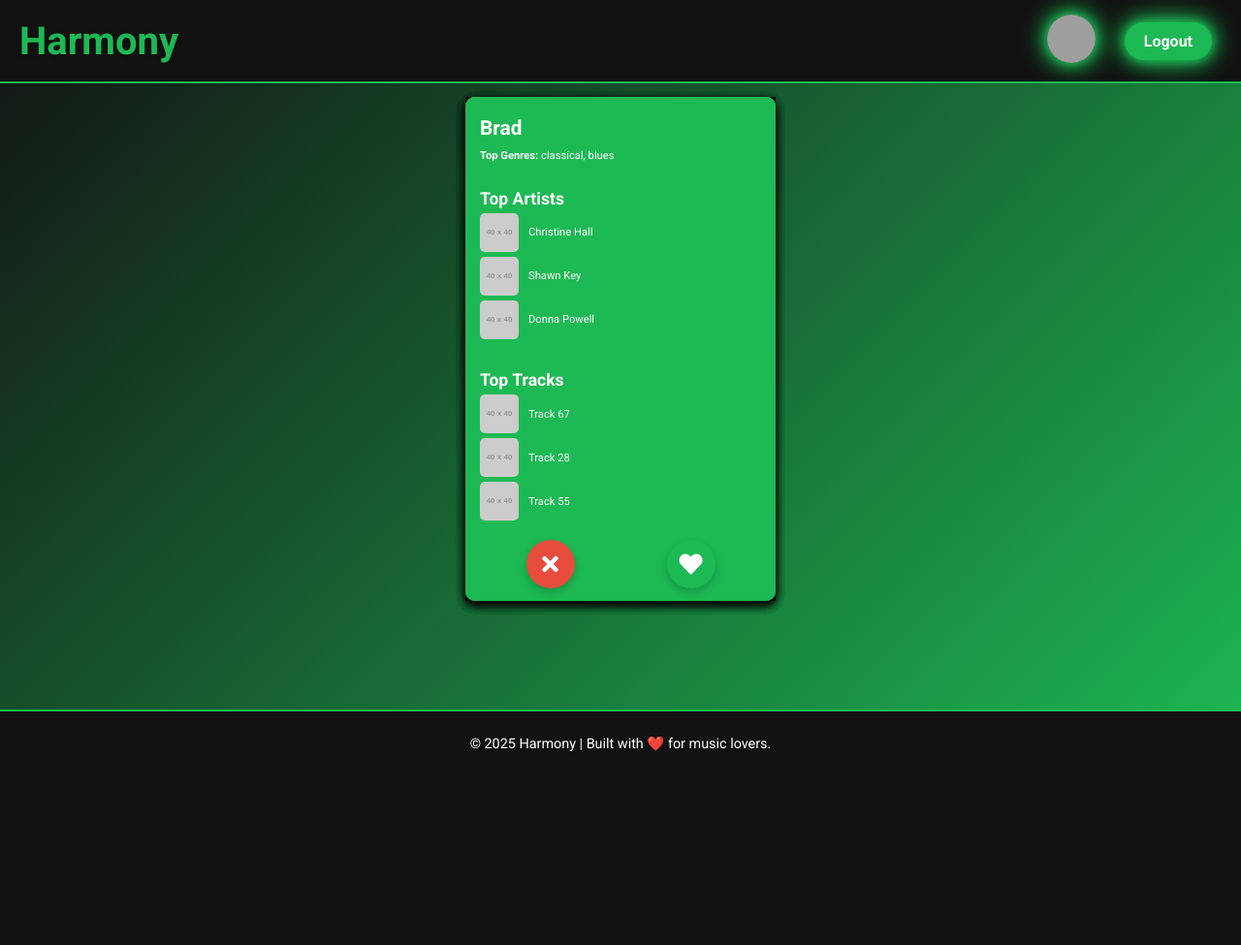
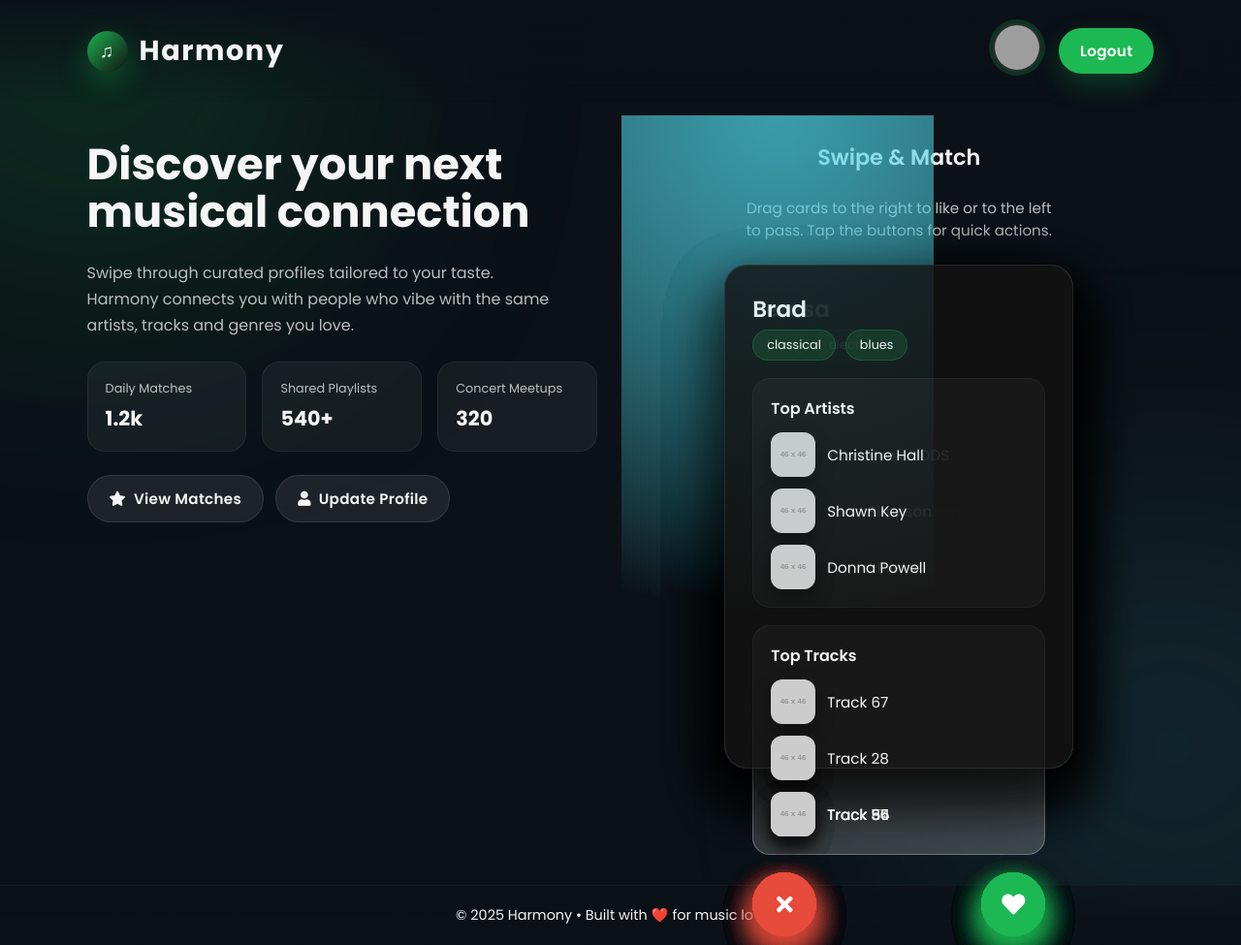
Before and after one commit to fatihcatalcam/Harmony, a Flask app: page /find-profiles in a window 1280 px wide. Shown: the whole page at 97% size. Before the commit the page ends 775 px from the top, so only its background shows below. Run offline with Flask 3, Linux system fonts and the light colour scheme; a user stored in the database is signed in; data comes from the database, SQL or seed files in the repository; grey boxes labelled with a size stand in for pictures from a placeholder-image service; some libraries are stand-ins or nearby versions; grey boxes are pictures that could not be loaded.

Commit message:
Refine find profiles page layout

```diff
--- a/templates/match.html
+++ b/templates/match.html
@@ -4,199 +4,404 @@
   <meta charset="UTF-8" />
   <meta name="viewport" content="width=device-width, initial-scale=1.0" />
   <title>Harmony - Find Profiles</title>
-  <!-- Font Awesome & Google Fonts -->
+  <link href="https://fonts.googleapis.com/css2?family=Poppins:wght@300;400;500;600;700&display=swap" rel="stylesheet" />
   <link href="https://cdnjs.cloudflare.com/ajax/libs/font-awesome/5.15.3/css/all.min.css" rel="stylesheet" />
-  <link href="https://fonts.googleapis.com/css2?family=Roboto:wght@400;700&display=swap" rel="stylesheet" />
-  <!-- Interact.js CDN -->
   <script src="https://cdn.jsdelivr.net/npm/interactjs/dist/interact.min.js"></script>
   <style>
-    /* Genel Stil */
-    body {
-      font-family: 'Roboto', sans-serif;
-      background: linear-gradient(135deg, #121212, #1db954);
-      color: #fff;
+    :root {
+      --primary: #1db954;
+      --primary-dark: #169943;
+      --background: #0b1117;
+      --card: rgba(18, 18, 18, 0.92);
+      --card-border: rgba(255, 255, 255, 0.08);
+      --text: #f5f5f5;
+      --muted: rgba(245, 245, 245, 0.75);
+      --accent: #4dd0e1;
+      --gradient: linear-gradient(135deg, rgba(29, 185, 84, 0.95), rgba(18, 18, 18, 0.95));
+    }
+
+    * {
+      box-sizing: border-box;
       margin: 0;
       padding: 0;
+    }
+
+    body {
+      font-family: 'Poppins', sans-serif;
+      background: var(--background);
+      color: var(--text);
+      min-height: 100vh;
       display: flex;
       flex-direction: column;
-      min-height: 100vh;
+      position: relative;
       overflow-x: hidden;
     }
+
+    body::before,
+    body::after {
+      content: "";
+      position: fixed;
+      width: 420px;
+      height: 420px;
+      border-radius: 50%;
+      filter: blur(140px);
+      z-index: -2;
+      opacity: 0.55;
+    }
+
+    body::before {
+      background: rgba(29, 185, 84, 0.5);
+      top: -160px;
+      left: -120px;
+    }
+
+    body::after {
+      background: rgba(77, 208, 225, 0.35);
+      bottom: -180px;
+      right: -140px;
+    }
+
     header {
-      background: #121212;
-      padding: 15px 20px;
+      width: 100%;
+      padding: 24px 7vw;
       display: flex;
       justify-content: space-between;
       align-items: center;
-      border-bottom: 2px solid #1db954;
-      width: 100%;
-      position: fixed;
+      position: sticky;
       top: 0;
-      left: 0;
-      z-index: 1000;
+      z-index: 10;
+      background: linear-gradient(180deg, rgba(11, 17, 23, 0.92) 0%, rgba(11, 17, 23, 0) 100%);
+      backdrop-filter: blur(18px);
     }
-    header h1 {
-      margin: 0;
-      font-size: 2.5rem;
-      color: #1db954;
-      text-shadow: 0 2px 5px rgba(0, 0, 0, 0.3);
+
+    .logo {
+      font-size: 1.8rem;
+      font-weight: 700;
+      letter-spacing: 1.5px;
+      display: inline-flex;
+      align-items: center;
+      gap: 12px;
+      color: var(--text);
+      text-decoration: none;
     }
+
+    .logo span {
+      display: inline-flex;
+      align-items: center;
+      justify-content: center;
+      width: 42px;
+      height: 42px;
+      border-radius: 50%;
+      background: var(--gradient);
+      box-shadow: 0 10px 30px rgba(29, 185, 84, 0.35);
+      font-size: 1.2rem;
+    }
+
     .header-right {
       display: flex;
       align-items: center;
-      gap: 10px;
-      transform: translateX(-50px);
+      gap: 18px;
     }
-    header img {
+
+    .profile-thumb {
       width: 50px;
       height: 50px;
       border-radius: 50%;
+      border: 2px solid rgba(255, 255, 255, 0.12);
+      object-fit: cover;
+      box-shadow: 0 0 0 4px rgba(29, 185, 84, 0.2);
+      transition: transform 0.3s ease, box-shadow 0.3s ease;
       cursor: pointer;
-      box-shadow: 0 0 10px #1db954, 0 0 20px #1db954, 0 0 30px #1db954;
-      transition: transform 0.3s ease, box-shadow 0.3s ease;
-      transform: translateX(-20px);
     }
-    header img:hover {
-      transform: scale(1.1) translateX(-20px);
-      box-shadow: 0 0 20px #1db954, 0 0 40px #1db954, 0 0 60px #1db954;
+
+    .profile-thumb:hover {
+      transform: scale(1.06);
+      box-shadow: 0 0 0 6px rgba(29, 185, 84, 0.35);
     }
-    .neon-profile {
-      width: 50px;
-      height: 50px;
-      border-radius: 50%;
-      cursor: pointer;
-      box-shadow: 0 0 10px #1db954, 0 0 20px #1db954, 0 0 30px #1db954;
-      transition: transform 0.3s ease, box-shadow 0.3s ease;
+
+    .btn {
+      display: inline-flex;
+      align-items: center;
+      justify-content: center;
+      gap: 8px;
+      padding: 12px 22px;
+      background: var(--primary);
+      color: #fff;
+      font-size: 0.95rem;
+      border-radius: 999px;
+      text-decoration: none;
+      font-weight: 600;
+      letter-spacing: 0.02em;
+      transition: transform 0.3s ease, box-shadow 0.3s ease, background 0.3s ease;
+      box-shadow: 0 12px 28px rgba(29, 185, 84, 0.25);
+      position: relative;
+      overflow: hidden;
     }
-    .neon-profile:hover {
-      transform: scale(1.1);
-      box-shadow: 0 0 20px #1db954, 0 0 40px #1db954, 0 0 60px #1db954;
+
+    .btn::after {
+      content: "";
+      position: absolute;
+      inset: 0;
+      background: linear-gradient(120deg, transparent, rgba(255, 255, 255, 0.25), transparent);
+      transform: translateX(-120%);
+      transition: transform 0.6s ease;
     }
-    .btn.neon-logout {
-      padding: 10px 20px;
-      background: #1db954;
-      color: #fff;
-      border-radius: 30px;
-      font-size: 1rem;
-      text-decoration: none;
-      font-weight: bold;
-      transition: background 0.3s ease, transform 0.3s ease, box-shadow 0.3s ease;
-      box-shadow: 0 0 10px #1db954, 0 0 20px #1db954, 0 0 30px #1db954;
+
+    .btn:hover::after {
+      transform: translateX(120%);
     }
-    .btn.neon-logout:hover {
-      background: #1aa34a;
-      transform: scale(1.1);
-      box-shadow: 0 0 20px #1db954, 0 0 40px #1db954, 0 0 60px #1db954;
+
+    .btn:hover {
+      transform: translateY(-2px) scale(1.02);
+      background: var(--primary-dark);
     }
-    .btn {
-      padding: 10px 20px;
-      background: #1db954;
-      color: #fff;
-      border-radius: 30px;
-      font-size: 1rem;
-      text-decoration: none;
-      font-weight: bold;
-      transition: background 0.3s ease, transform 0.3s ease;
-      box-shadow: 0 4px 10px rgba(0, 0, 0, 0.2);
+
+    .btn.secondary {
+      background: rgba(255, 255, 255, 0.08);
+      color: var(--text);
+      box-shadow: none;
+      border: 1px solid rgba(255, 255, 255, 0.1);
     }
-    .btn:hover {
-      background: #1aa34a;
-      transform: scale(1.05);
+
+    .btn.secondary:hover {
+      background: rgba(255, 255, 255, 0.12);
     }
+
+    main {
+      flex: 1;
+      padding: 40px 7vw 120px;
+      display: grid;
+      grid-template-columns: repeat(auto-fit, minmax(280px, 1fr));
+      gap: 48px;
+      align-items: start;
+    }
+
+    .match-intro {
+      display: flex;
+      flex-direction: column;
+      gap: 24px;
+    }
+
+    .match-intro h1 {
+      font-size: clamp(2rem, 3.5vw, 3rem);
+      line-height: 1.1;
+    }
+
+    .match-intro p {
+      color: var(--muted);
+      line-height: 1.7;
+      max-width: 480px;
+    }
+
+    .match-stats {
+      display: grid;
+      grid-template-columns: repeat(auto-fit, minmax(140px, 1fr));
+      gap: 16px;
+    }
+
+    .stat-card {
+      background: rgba(255, 255, 255, 0.05);
+      padding: 18px;
+      border-radius: 18px;
+      border: 1px solid rgba(255, 255, 255, 0.06);
+      display: flex;
+      flex-direction: column;
+      gap: 6px;
+    }
+
+    .stat-card span {
+      font-size: 0.8rem;
+      color: var(--muted);
+    }
+
+    .stat-card strong {
+      font-size: 1.3rem;
+    }
+
+    .match-controls {
+      display: flex;
+      gap: 12px;
+      flex-wrap: wrap;
+    }
+
+    .cards-wrapper {
+      display: flex;
+      flex-direction: column;
+      align-items: center;
+      gap: 24px;
+    }
+
+    .cards-wrapper h2 {
+      font-size: 1.4rem;
+      font-weight: 600;
+    }
+
+    .cards-wrapper p {
+      color: var(--muted);
+      font-size: 0.95rem;
+      text-align: center;
+      max-width: 320px;
+    }
+
     .container {
       position: relative;
-      width: 320px;
+      width: clamp(280px, 32vw, 360px);
       height: 520px;
-      margin: 100px auto 0;
-      background: #121212;
+      perspective: 1200px;
     }
+
     .card {
       position: absolute;
-      top: 0;
-      left: 0;
-      width: 100%;
-      height: 100%;
-      background-color: #1db954;
-      border-radius: 10px;
-      box-shadow: 0 4px 10px rgba(0,0,0,0.3);
-      color: #fff;
-      padding: 15px;
-      box-sizing: border-box;
-      overflow: hidden;
+      inset: 0;
+      background: var(--card);
+      border: 1px solid var(--card-border);
+      border-radius: 24px;
+      box-shadow: 0 25px 60px rgba(0, 0, 0, 0.45);
+      padding: 28px;
       display: flex;
       flex-direction: column;
-      justify-content: space-between;
+      gap: 18px;
       touch-action: none;
     }
+
+    .card::before {
+      content: "";
+      position: absolute;
+      inset: -30% 40% auto -30%;
+      height: 140%;
+      background: radial-gradient(circle at top, rgba(77, 208, 225, 0.25), transparent 70%);
+      opacity: 0.6;
+      pointer-events: none;
+    }
+
     .card h2 {
-      margin: 5px 0;
-      font-size: 1.3em;
+      font-size: 1.45rem;
+      margin-bottom: 4px;
     }
+
     .card p {
-      font-size: 0.7em;
-      margin: 5px 0;
-      word-wrap: break-word;
+      font-size: 0.95rem;
+      color: var(--muted);
     }
-    .top-artists, .top-tracks {
-      margin: 5px 0;
+
+    .card-section {
+      background: rgba(255, 255, 255, 0.03);
+      border-radius: 18px;
+      padding: 18px;
+      border: 1px solid rgba(255, 255, 255, 0.04);
+      display: flex;
+      flex-direction: column;
+      gap: 12px;
     }
-    .top-artists h3, .top-tracks h3 {
-      font-size: 1.1em;
-      margin-bottom: 5px;
+
+    .card-section h3 {
+      font-size: 1rem;
+      font-weight: 600;
     }
-    .artist, .song {
+
+    .artist,
+    .song {
       display: flex;
       align-items: center;
-      margin: 5px 0;
+      gap: 12px;
     }
-    .artist img, .song img {
-      width: 40px;
-      height: 40px;
-      border-radius: 5px;
-      margin-right: 10px;
+
+    .artist img,
+    .song img {
+      width: 46px;
+      height: 46px;
+      border-radius: 12px;
+      object-fit: cover;
+      box-shadow: 0 8px 18px rgba(0, 0, 0, 0.35);
     }
+
+    .artist p,
+    .song p {
+      font-size: 0.95rem;
+      color: var(--text);
+    }
+
+    .tags {
+      display: flex;
+      flex-wrap: wrap;
+      gap: 10px;
+    }
+
+    .tag {
+      padding: 6px 14px;
+      border-radius: 999px;
+      background: rgba(29, 185, 84, 0.15);
+      color: var(--text);
+      font-size: 0.8rem;
+      border: 1px solid rgba(29, 185, 84, 0.25);
+    }
+
     .actions {
+      margin-top: auto;
       display: flex;
-      justify-content: space-around;
-      margin-top: 10px;
+      justify-content: space-between;
+      align-items: center;
+      gap: 18px;
     }
+
     .actions button {
-      background-color: #191414;
+      width: 66px;
+      height: 66px;
+      border-radius: 50%;
       border: none;
-      border-radius: 50%;
-      width: 50px;
-      height: 50px;
+      display: inline-flex;
+      align-items: center;
+      justify-content: center;
+      font-size: 1.5rem;
+      cursor: pointer;
+      transition: transform 0.3s ease, box-shadow 0.3s ease;
+      color: #fff;
+    }
+
+    .actions button.pass {
+      background: rgba(231, 76, 60, 0.9);
+      box-shadow: 0 12px 30px rgba(231, 76, 60, 0.35);
+    }
+
+    .actions button.like {
+      background: rgba(29, 185, 84, 0.92);
+      box-shadow: 0 12px 30px rgba(29, 185, 84, 0.35);
+    }
+
+    .actions button:hover {
+      transform: translateY(-4px) scale(1.05);
+    }
+
+    .no-profiles {
       display: flex;
+      flex-direction: column;
+      align-items: center;
       justify-content: center;
-      align-items: center;
-      cursor: pointer;
-      transition: background-color 0.3s ease, transform 0.3s ease;
+      gap: 14px;
+      text-align: center;
+      background: rgba(255, 255, 255, 0.05);
+      border-radius: 24px;
+      padding: 40px 32px;
+      border: 1px solid rgba(255, 255, 255, 0.06);
     }
-    .actions button i {
-      font-size: 1.5em;
+
+    .no-profiles h2 {
+      font-size: 1.6rem;
+      color: var(--primary);
     }
-    .actions button.pass {
-      background-color: #e74c3c;
+
+    .no-profiles p {
+      color: var(--muted);
     }
-    .actions button.like {
-      background-color: #1db954;
-    }
-    .actions button:hover {
-      transform: scale(1.1);
-    }
+
     footer {
       text-align: center;
-      padding: 10px 0;
+      padding: 20px 0;
       font-size: 0.9rem;
-      background: #121212;
-      border-top: 2px solid #1db954;
-      width: 100%;
-      position: fixed;
-      bottom: 0;
-      left: 0;
-      z-index: 1000;
+      background: linear-gradient(0deg, rgba(11, 17, 23, 0.95), rgba(11, 17, 23, 0.65));
+      border-top: 1px solid rgba(255, 255, 255, 0.04);
     }
-    /* Animasyonlar */
+
     @keyframes growHeart {
       0% {
         transform: translate(-50%, -50%) scale(0);
@@ -211,6 +416,7 @@
         opacity: 0;
       }
     }
+
     .heart-animation {
       position: fixed;
       top: 50%;
@@ -222,6 +428,7 @@
       z-index: 2000;
       animation: growHeart 1s ease-in-out forwards;
     }
+
     @keyframes growMatch {
       0% {
         transform: translate(-50%, -50%) scale(0);
@@ -236,6 +443,7 @@
         opacity: 0;
       }
     }
+
     .match-animation {
       position: fixed;
       top: 50%;
@@ -248,6 +456,7 @@
       z-index: 2000;
       animation: growMatch 1s ease-in-out forwards;
     }
+
     @keyframes growCross {
       0% {
         transform: translate(-50%, -50%) scale(0);
@@ -262,6 +471,7 @@
         opacity: 0;
       }
     }
+
     .cross-animation {
       position: fixed;
       top: 50%;
@@ -273,80 +483,113 @@
       z-index: 2000;
       animation: growCross 1s ease-in-out forwards;
     }
-    .no-profiles-message {
-      display: flex;
-      flex-direction: column;
-      align-items: center;
-      justify-content: center;
-      height: 100%;
-      text-align: center;
-      padding: 20px;
-      color: #f5f5f5;
+
+    @media (max-width: 960px) {
+      main {
+        padding: 32px 6vw 100px;
+        gap: 36px;
       }
-    .no-profiles-message h2 {
-      margin-bottom: 10px;
-      font-size: 1.8rem;
-      color: #1db954;
+
+      .cards-wrapper {
+        order: -1;
       }
-    .no-profiles-message p {
-      font-size: 1rem;
-      color: #e0e0e0;
+
+      header {
+        padding: 20px 6vw;
+      }
     }
   </style>
 </head>
 <body>
   <header>
-    <h1><a href="/index1" style="text-decoration: none; color: inherit;">Harmony</a></h1>
+    <a href="/index1" class="logo"><span>♫</span>Harmony</a>
     <div class="header-right">
       <a href="/profile">
-        <img id="profile-pic" class="neon-profile" src="{{ profile_picture_url or 'https://placehold.co/50x50' }}" alt="Profile Picture">
+        <img id="profile-pic" class="profile-thumb" src="{{ profile_picture_url or 'https://placehold.co/50x50' }}" alt="Profile Picture">
       </a>
-      <a href="/logout" id="logout-btn" class="btn neon-logout">Logout</a>
+      <a href="/logout" id="logout-btn" class="btn">Logout</a>
     </div>
   </header>
 
+  <main>
+    <section class="match-intro">
+      <h1>Discover your next musical connection</h1>
+      <p>Swipe through curated profiles tailored to your taste. Harmony connects you with people who vibe with the same artists, tracks and genres you love.</p>
+      <div class="match-stats">
+        <div class="stat-card">
+          <span>Daily Matches</span>
+          <strong>1.2k</strong>
+        </div>
+        <div class="stat-card">
+          <span>Shared Playlists</span>
+          <strong>540+</strong>
+        </div>
+        <div class="stat-card">
+          <span>Concert Meetups</span>
+          <strong>320</strong>
+        </div>
+      </div>
+      <div class="match-controls">
+        <a href="/check-matches" class="btn secondary"><i class="fas fa-star"></i> View Matches</a>
+        <a href="/profile" class="btn secondary"><i class="fas fa-user"></i> Update Profile</a>
+      </div>
+    </section>
+
+    <section class="cards-wrapper">
+      <h2>Swipe &amp; Match</h2>
+      <p>Drag cards to the right to like or to the left to pass. Tap the buttons for quick actions.</p>
       <div class="container">
         <div id="profiles-container">
           {% if no_profiles %}
-        <div class="no-profiles-message">
+            <div class="no-profiles">
               <h2>No more profiles to explore</h2>
               <p>You've seen everyone for now. Check back later for new matches!</p>
             </div>
           {% else %}
             {% for profile in profiles %}
               <div class="card" data-id="{{ profile.id }}">
+                <div>
                   <h2>{{ profile.display_name }}</h2>
-            <p><strong>Top Genres:</strong> {{ (profile.genres or [])[:5] | join(', ') }}</p>
-            <div class="top-artists">
+                  {% if profile.genres %}
+                    <div class="tags">
+                      {% for genre in (profile.genres or [])[:5] %}
+                        <span class="tag">{{ genre }}</span>
+                      {% endfor %}
+                    </div>
+                  {% endif %}
+                </div>
+                <div class="card-section">
                   <h3>Top Artists</h3>
                   {% for artist in (profile.top_artists or [])[:3] %}
                     <div class="artist">
-                  <img src="{{ artist.image or 'https://placehold.co/40x40' }}" alt="{{ artist.name }}">
+                      <img src="{{ artist.image or 'https://placehold.co/46x46' }}" alt="{{ artist.name }}">
                       <p>{{ artist.name }}</p>
                     </div>
                   {% endfor %}
                 </div>
-            <div class="top-tracks">
+                <div class="card-section">
                   <h3>Top Tracks</h3>
                   {% for track in (profile.top_tracks or [])[:3] %}
                     <div class="song">
-                  <img src="{{ track.image or 'https://placehold.co/40x40' }}" alt="{{ track.name }}">
+                      <img src="{{ track.image or 'https://placehold.co/46x46' }}" alt="{{ track.name }}">
                       <p>{{ track.name }}</p>
                     </div>
                   {% endfor %}
                 </div>
                 <div class="actions">
-              <button class="btn pass"><i class="fas fa-times"></i></button>
-              <button class="btn like"><i class="fas fa-heart"></i></button>
+                  <button class="pass"><i class="fas fa-times"></i></button>
+                  <button class="like"><i class="fas fa-heart"></i></button>
                 </div>
               </div>
             {% endfor %}
           {% endif %}
         </div>
       </div>
+    </section>
+  </main>
 
   <footer>
-    <p>© 2025 Harmony | Built with ❤️ for music lovers.</p>
+    <p>© 2025 Harmony • Built with ❤️ for music lovers.</p>
   </footer>
 
   <script src="{{ url_for('static', filename='js/app.js') }}"></script>
```
Lines whose indentation alone changed are shown as unchanged.
